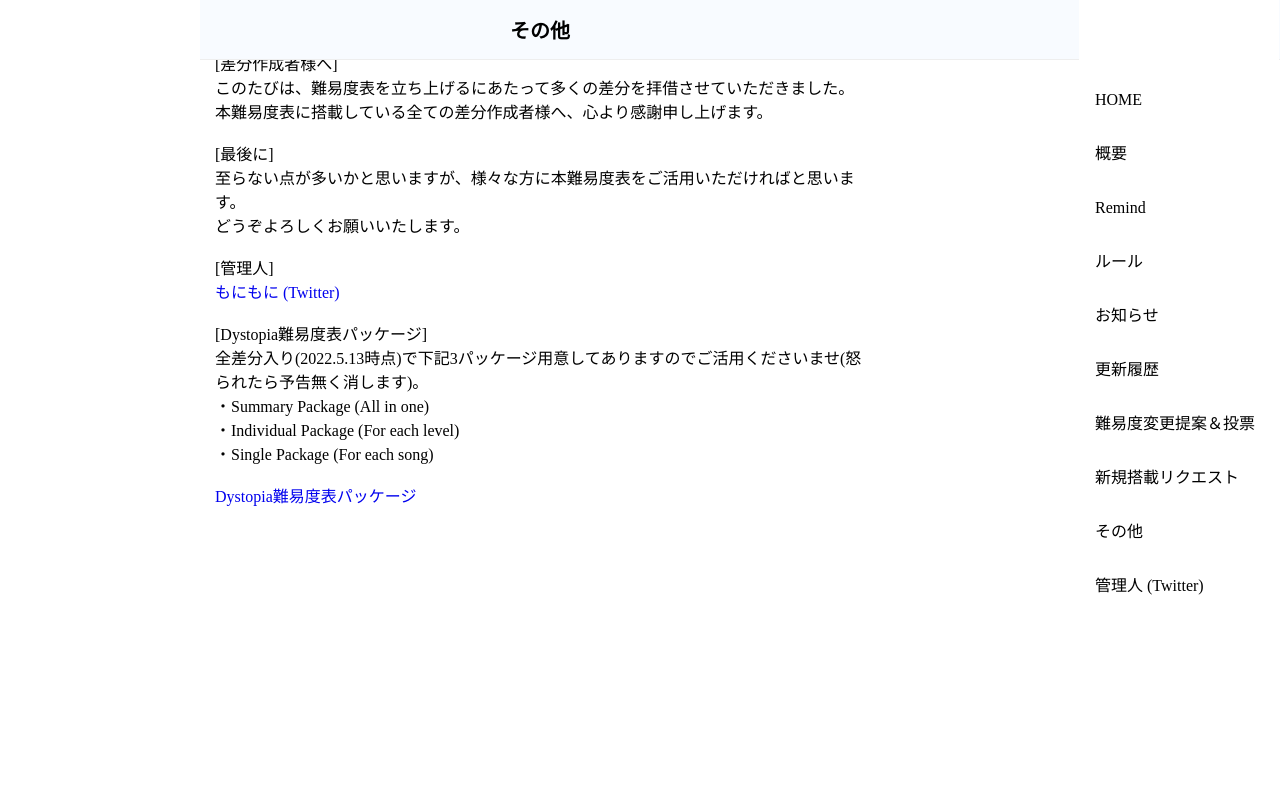
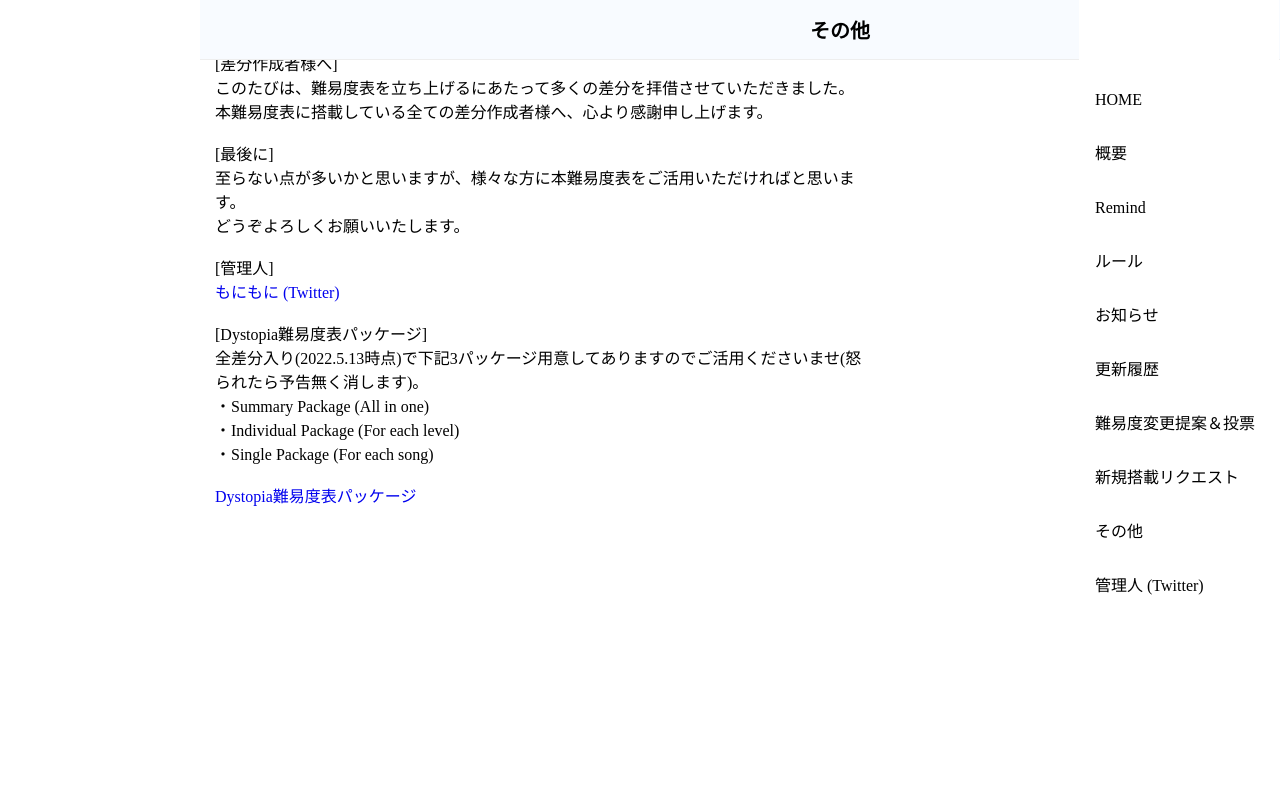
Before and after one commit to monibms/Dystopia, a PHP site: page /dystopia_other.html in a window 1280 px wide. Run offline with PHP 8.4, Linux system fonts and the light colour scheme; some libraries are stand-ins or nearby versions.

Commit message:
Update style.css

```diff
--- a/style.css
+++ b/style.css
@@ -190,8 +190,6 @@ p {
 }
 h1 {
   font-size: 20px;
-  margin-right: 800px;
-  margin-left: 200px;
   padding: 0;
 }
 .header {
```
